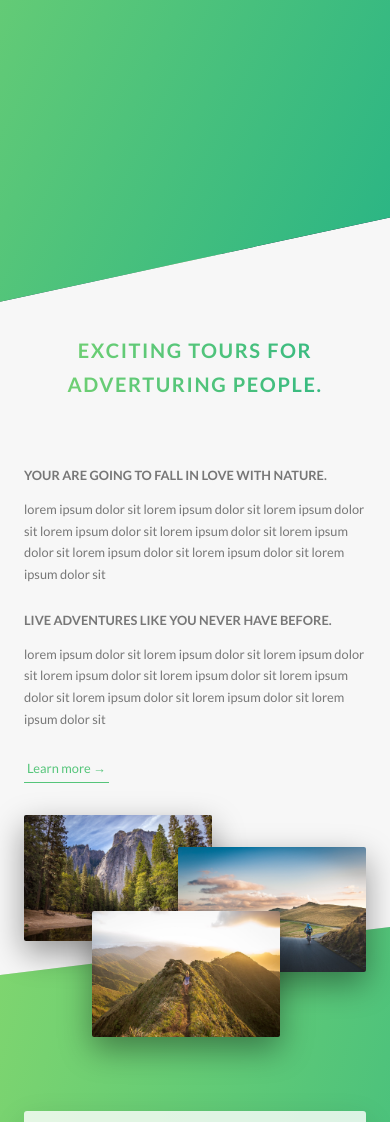
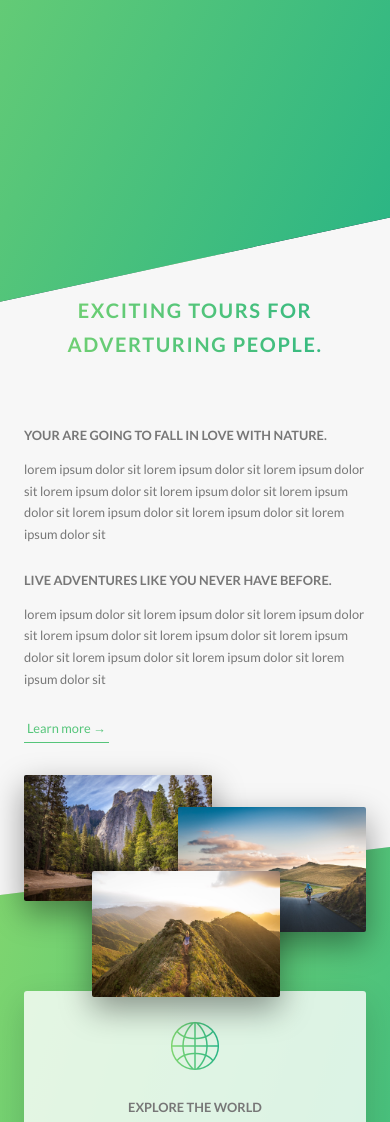
Before and after one commit to Alirezayoom/natours, a website: page index.html in a window 390 px wide. Shown: the part 500-1622 px from the top of the page. Drawn offline with Linux system fonts and the light colour scheme.

Commit message:
media query added to footers and utilities

```diff
--- a/sass/base/_utilities.scss
+++ b/sass/base/_utilities.scss
@@ -8,6 +8,9 @@
 
 .u-margin-bottom-medium {
   margin-bottom: 4rem !important;
+  @include respond(tab-port) {
+    margin-bottom: 3rem !important;
+  }
 }
 
 .u-margin-bottom-small {
@@ -16,6 +19,9 @@
 
 .u-margin-top-big {
   margin-top: 8rem !important;
+  @include respond(tab-port) {
+    margin-bottom: 5rem !important;
+  }
 }
 
 .u-margin-top-huge {
--- a/sass/layout/_footer.scss
+++ b/sass/layout/_footer.scss
@@ -7,6 +7,10 @@
   &__logo-box {
     text-align: center;
     margin-bottom: 8rem;
+
+    @include respond(tab-port) {
+      margin-bottom: 4rem;
+    }
   }
 
   &__logo {
```
Also changed, not shown: css/style.css.
